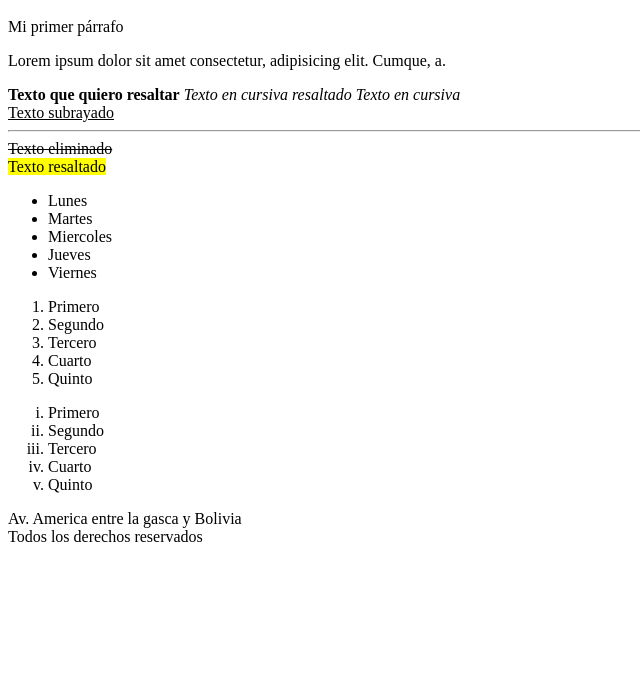
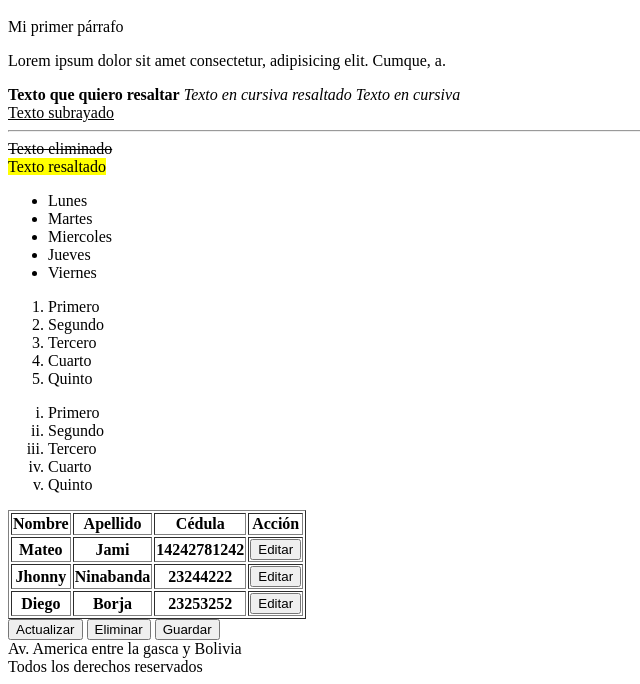
Before and after one commit to Mateojami/WebPractica, a plain HTML site: page html/index.html in a window 1280 px wide. Shown: the part 183-867 px from the top of the page, without its empty margins (0-640 px from the left). Before the commit the page ends 800 px from the top, so only its background shows below. Drawn offline with Linux system fonts and the light colour scheme.

Commit message:
Segundo commit

```diff
--- a/html/index.html
+++ b/html/index.html
@@ -56,6 +56,51 @@
         </ol>
 
         <!--Tablas-->
+        <table border="1">
+            <thead>
+                <tr>
+                    <th>Nombre</th>
+                    <th>Apellido</th>
+                    <th>Cédula</th>
+                    <th>Acción</th>
+                </tr>
+            </thead>
+            <tbody>
+                <tr>
+                    <th>Mateo</th>
+                    <th>Jami</th>
+                    <th>14242781242</th>
+                    <th><button>Editar</button></th>
+                </tr>
+                <tr>
+                    <th>Jhonny</th>
+                    <th>Ninabanda</th>
+                    <th>23244222</th>
+                    <th><button>Editar</button></th>
+                </tr>
+                <tr>
+                    <th>Diego</th>
+                    <th>Borja</th>
+                    <th>23253252</th>
+                    <th><button>Editar</button></th>
+                </tr>
+            </tbody>
+        </table>
+
+        <!--Contenedores HTML-->
+        <div>
+            <button>Actualizar</button>
+            <button>Eliminar</button>
+            <button>Guardar</button>
+
+        </div>
+        <!--header, body, nav, section-->
+        <!--Formularios-->
+        <form action="">
+
+        </form>
+
+
 
     </section>
     <aside></aside>
```
Also changed, not shown: img/dragon.jpg (added).
